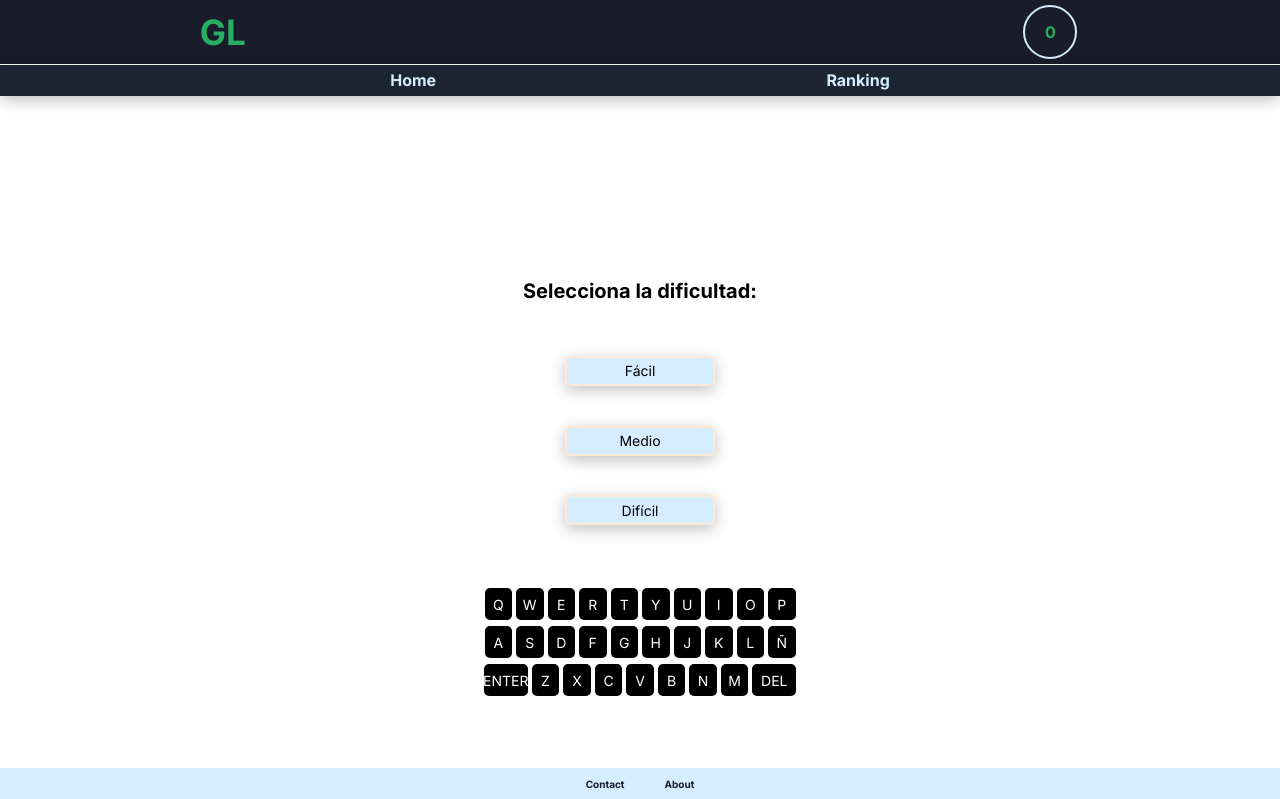
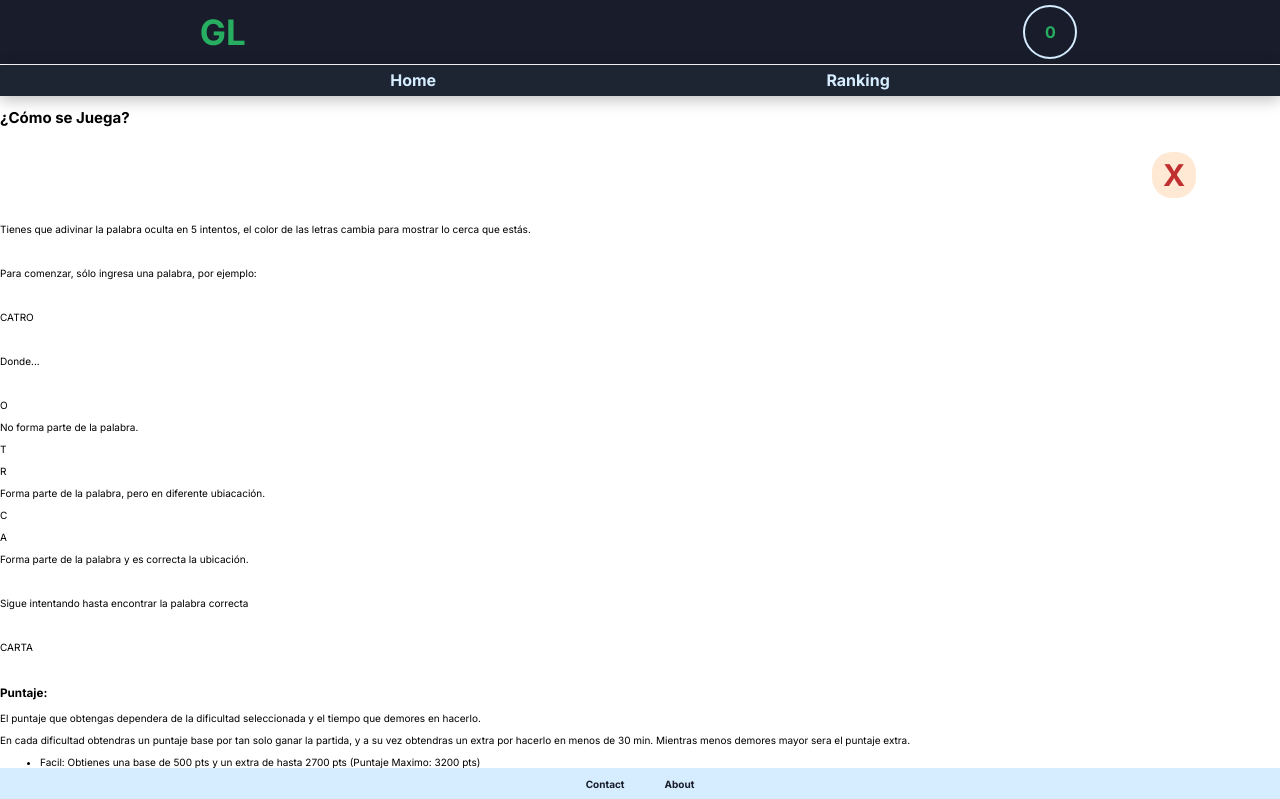
Before and after one commit to lupydev/game-land, a React (Create React App) app: page /wordle in a window 1280 px wide. Shown: the top 799 px of the page. Built offline with nearby package versions, Linux system fonts and the light colour scheme.

Commit message:
se agregan instrucciones

```diff
--- a/src/components/Wordle/HomeWordle.jsx
+++ b/src/components/Wordle/HomeWordle.jsx
@@ -1,19 +1,21 @@
-import React from 'react'
-import { ContextApp } from '../../contexts/WordleContext'
-import { Footer } from '../Footer'
-import { Header } from '../Header'
-import { NavBar } from '../NavBar'
-import { Wordle } from './Wordle'
+import React from "react";
+import { ContextApp } from "../../contexts/WordleContext";
+import { Footer } from "../Footer";
+import { Header } from "../Header";
+import { NavBar } from "../NavBar";
+import { Wordle } from "./Wordle";
+import WordleInstruction from "./WordleInstruction";
 
 export const HomeWordle = () => {
-
-
   return (
     <ContextApp>
       <Header />
       <NavBar />
+      <div className="wordle-instruction" id="instDiv">
+        <WordleInstruction/>
+      </div>
       <Wordle />
       <Footer />
     </ContextApp>
-  )
-}
+  );
+};
--- /dev/null
+++ b/src/components/Wordle/WordleInstruction.jsx
@@ -0,0 +1,112 @@
+import React, { useContext } from "react";
+import { Context } from "../../contexts/WordleContext";
+import { Footer } from "../Footer";
+
+function Instruction() {
+  const { cerrar } = useContext(Context);
+
+  return (
+    <div className="instruction-wordle">
+      <div className="instruction-title">
+        <h2>¿Cómo se Juega?</h2>
+        <h2 className="instruction-closeInst" onClick={() => cerrar()}>
+          X
+        </h2>
+      </div>
+
+      <p>
+        Tienes que adivinar la palabra oculta en 5 intentos, el color de las
+        letras cambia para mostrar lo cerca que estás.
+      </p>
+      <br />
+      <p>Para comenzar, sólo ingresa una palabra, por ejemplo:</p>
+      <br />
+      <p className="catro">
+        <span className="c">C</span>
+        <span className="a">A</span>
+        <span className="t">T</span>
+        <span className="r">R</span>
+        <span className="o">O</span>
+      </p>
+      <br />
+      <p className="center">Donde...</p>
+      <br />
+      <div className="letras">
+        <div className="column-left">
+          <p className="catro">
+            <span className="o">O</span>
+          </p>
+        </div>
+        <p>No forma parte de la palabra.</p>
+        <div className="column-left">
+          <p className="catro">
+            <span className="t">T</span>
+          </p>
+          <p className="catro">
+            <span className="r">R</span>
+          </p>
+        </div>
+        <p>Forma parte de la palabra, pero en diferente ubiacaci&oacute;n.</p>
+        <div className="column-left">
+          <p className="catro">
+            <span className="c">C</span>
+          </p>
+          <p className="catro">
+            <span className="a">A</span>
+          </p>
+        </div>
+        <p>Forma parte de la palabra y es correcta la ubicación.</p>
+      </div>
+      <br />
+
+      <p>Sigue intentando hasta encontrar la palabra correcta</p>
+      <br />
+      <p className="catro">
+        <span className="c">C</span>
+        <span className="c">A</span>
+        <span className="c">R</span>
+        <span className="c">T</span>
+        <span className="c">A</span>
+      </p>
+      <br />
+      <h3>Puntaje:</h3>
+
+      <p>
+        El puntaje que obtengas dependera de la dificultad seleccionada y el
+        tiempo que demores en hacerlo.
+      </p>
+      <p>
+        En cada dificultad obtendras un puntaje base por tan solo ganar la
+        partida, y a su vez obtendras un extra por hacerlo en menos de 30 min.
+        Mientras menos demores mayor sera el puntaje extra.
+      </p>
+
+      <ul>
+        <li>
+          <p>
+            <span>Facil: </span> Obtienes una base de 500 pts y un extra de
+            hasta 2700 pts (Puntaje Maximo: 3200 pts)
+          </p>
+        </li>
+        <li>
+          <p>
+            <span>Medio: </span> Obtienes una base de 2000 pts y un extra de
+            hasta 4000 pts (Puntaje Maximo: 6000 pts)
+          </p>
+        </li>
+        <li>
+          <p>
+            <span>Difícil: </span> Obtienes una base de 3000 pts y un extra de
+            hasta 7000 pts (Puntaje Maximo: 10000 pts)
+          </p>
+        </li>
+      </ul>
+      <br></br>
+      <br></br>
+
+      <Footer />
+    </div>
+  );
+}
+
+export default Instruction;
```
